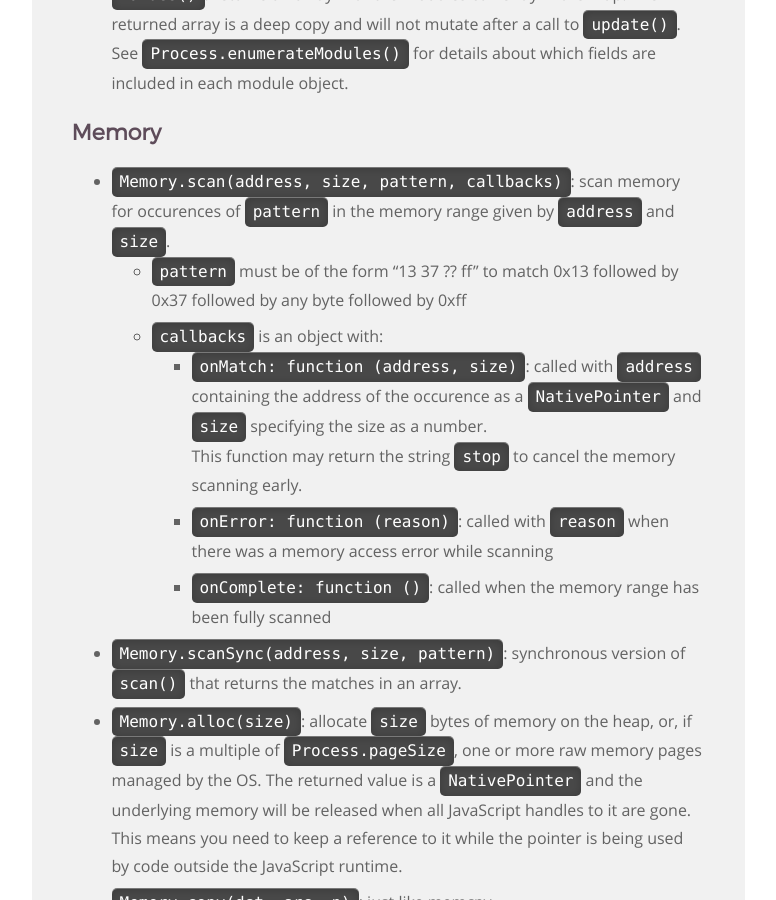
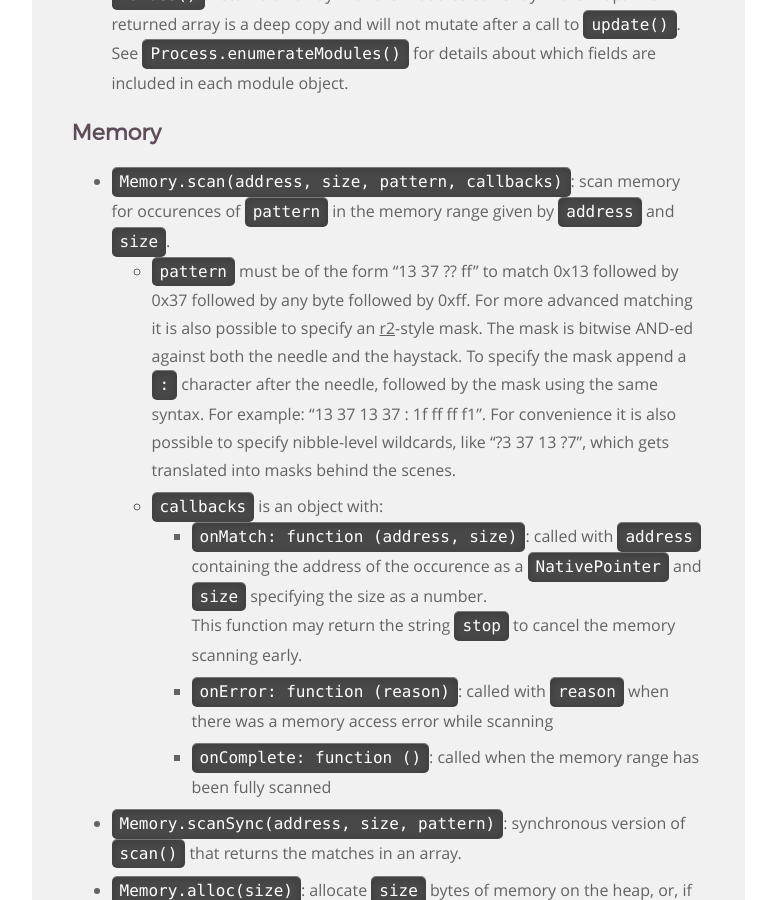
Before and after one commit to frida/frida-website, a Jekyll site: the page built from _docs/javascript-api.md, in a window 1280 px wide and 900 px high, scrolled down 14528 px. Shown: the whole window, without its empty margins (364-1140 px from the left). Built offline with Jekyll 4.4.1, drawn with Linux system fonts in a browser that asks for light colours.

Commit message:
Document Memory.scan()'s new support for masks

```diff
--- a/_docs/javascript-api.md
+++ b/_docs/javascript-api.md
@@ -472,7 +472,7 @@ In the example above we used `script.on('message', on_message)` to monitor for a
         -   `section`: if present, is an object containing:
             -   `id`: string containing section index, segment name (if
                       applicable) and section name – same format as
-                      [r2](http://radare.org/r/)'s section IDs
+                      [r2][]'s section IDs
             -   `protection`: protection like in `Process.enumerateRanges()`
         -   `name`: symbol name as a string
         -   `address`: absolute address as a `NativePointer`
@@ -554,7 +554,14 @@ In the example above we used `script.on('message', on_message)` to monitor for a
     occurences of `pattern` in the memory range given by `address` and `size`.
 
     -   `pattern` must be of the form "13 37 ?? ff" to match 0x13 followed by
-        0x37 followed by any byte followed by 0xff
+        0x37 followed by any byte followed by 0xff.
+        For more advanced matching it is also possible to specify an
+        [r2][]-style mask. The mask is bitwise AND-ed against both the needle
+        and the haystack. To specify the mask append a `:` character after the
+        needle, followed by the mask using the same syntax.
+        For example: "13 37 13 37 : 1f ff ff f1".
+        For convenience it is also possible to specify nibble-level wildcards,
+        like "?3 37 13 ?7", which gets translated into masks behind the scenes.
 
     -   `callbacks` is an object with:
 
@@ -3088,3 +3095,6 @@ var activity = Java.cast(ptr("0x1234"), Activity);
     `fp` `s8` `ra` `hi` `lo` `zero` `at` `0` `1` `2` `3` `4` `5` `6` `7` `8`
     `9` `10` `11` `12` `13` `14` `15` `16` `17` `18` `19` `20` `21` `22` `23`
     `24` `25` `26` `27` `28` `29` `30` `31`
+
+
+[r2]: http://radare.org/r/
```
